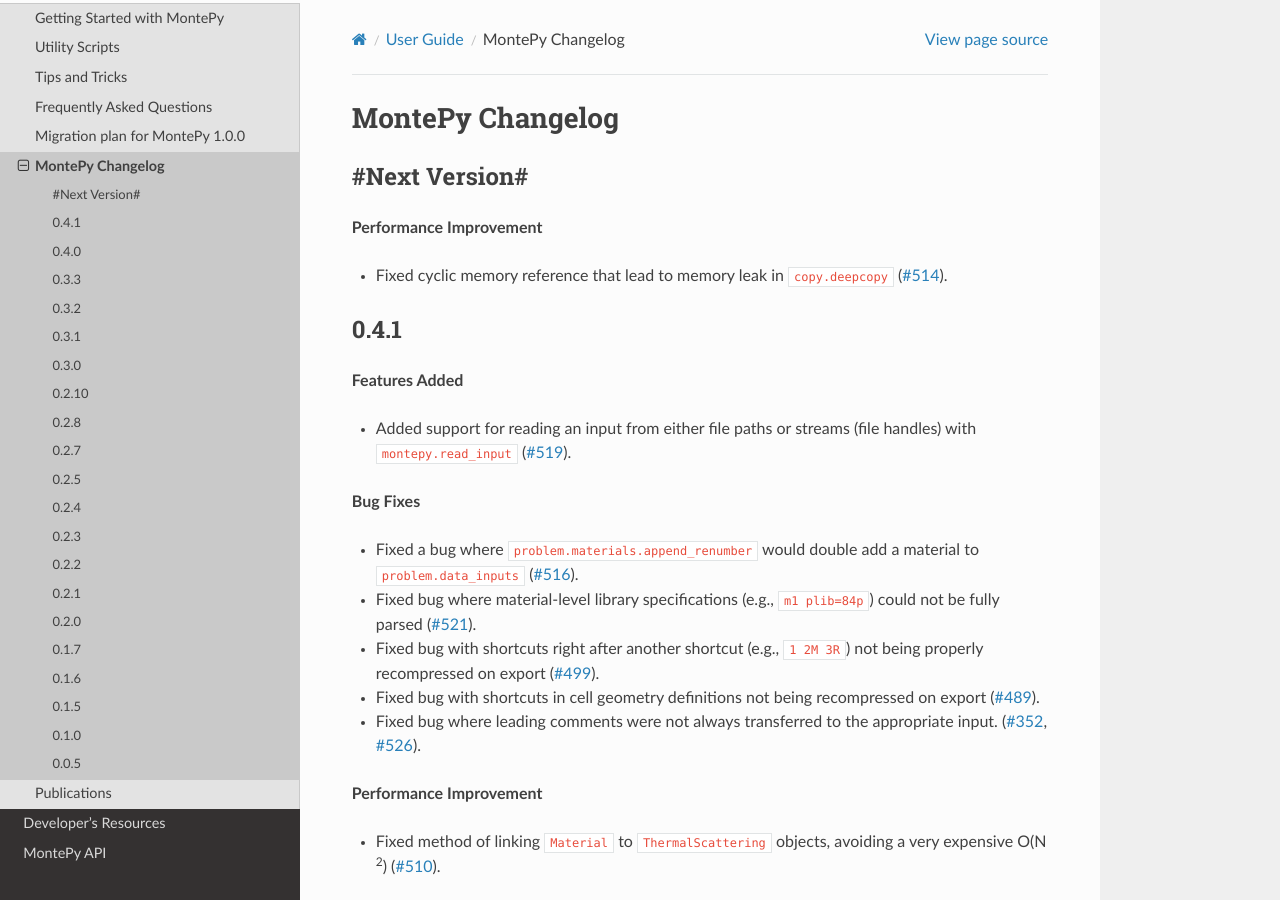
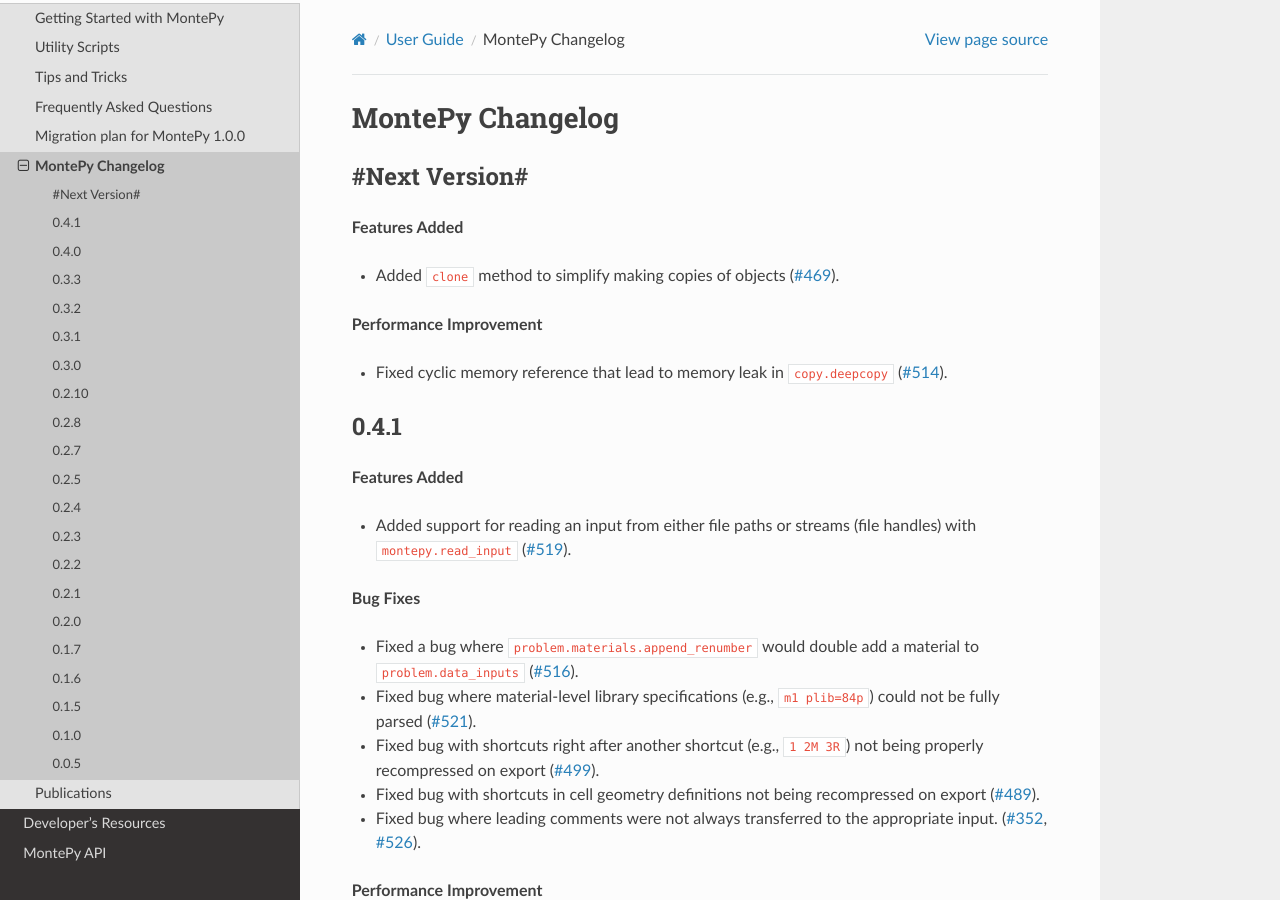
Before and after one commit to idaholab/MontePy, a Sphinx documentation site: the page built from doc/source/changelog.rst, in a window 1280 px wide and 900 px high. Built offline with Sphinx 7.4.7 and the Read the Docs theme 2.0.0, drawn with Linux system fonts in a browser that asks for light colours; the version number could not be read and is left out.

Commit message:
Added #469 to changelog.

```diff
--- a/doc/source/changelog.rst
+++ b/doc/source/changelog.rst
@@ -3,6 +3,10 @@
 
 #Next Version#
 --------------
+
+**Features Added**
+
+* Added ``clone`` method to simplify making copies of objects (:issue:`469`).
 
 **Performance Improvement**
 
```
